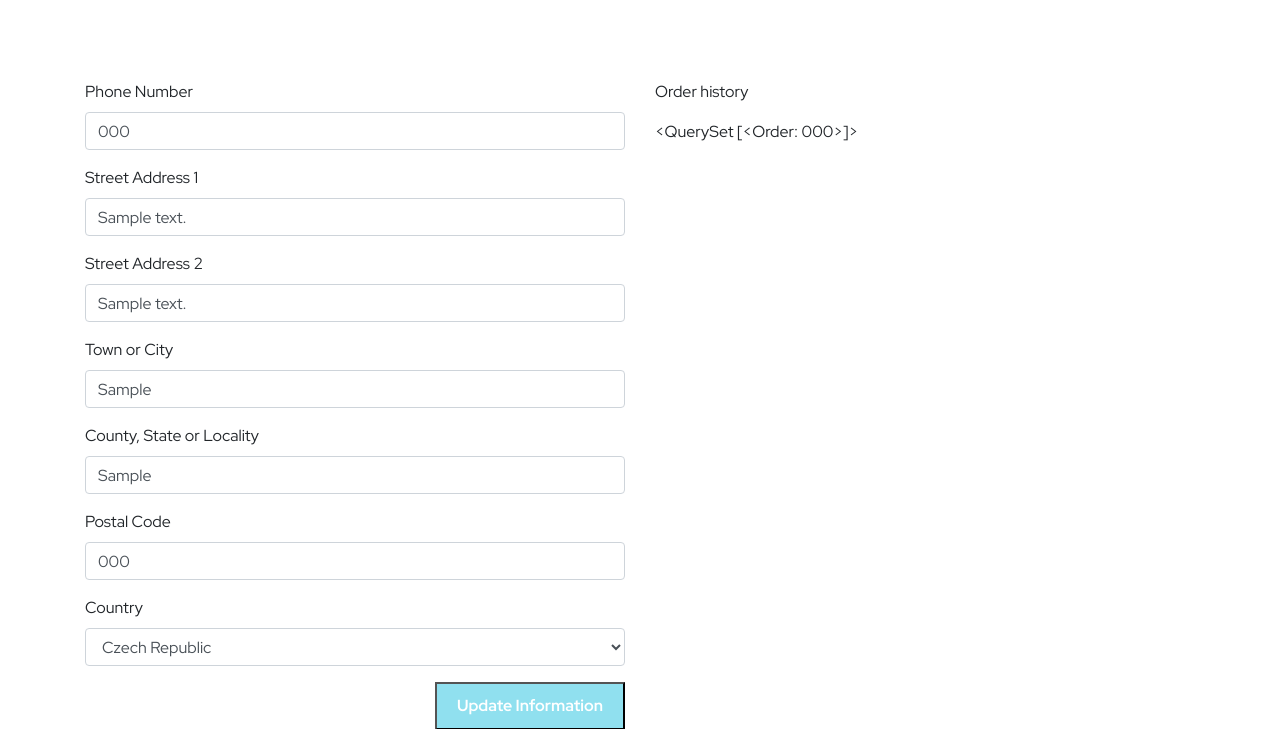
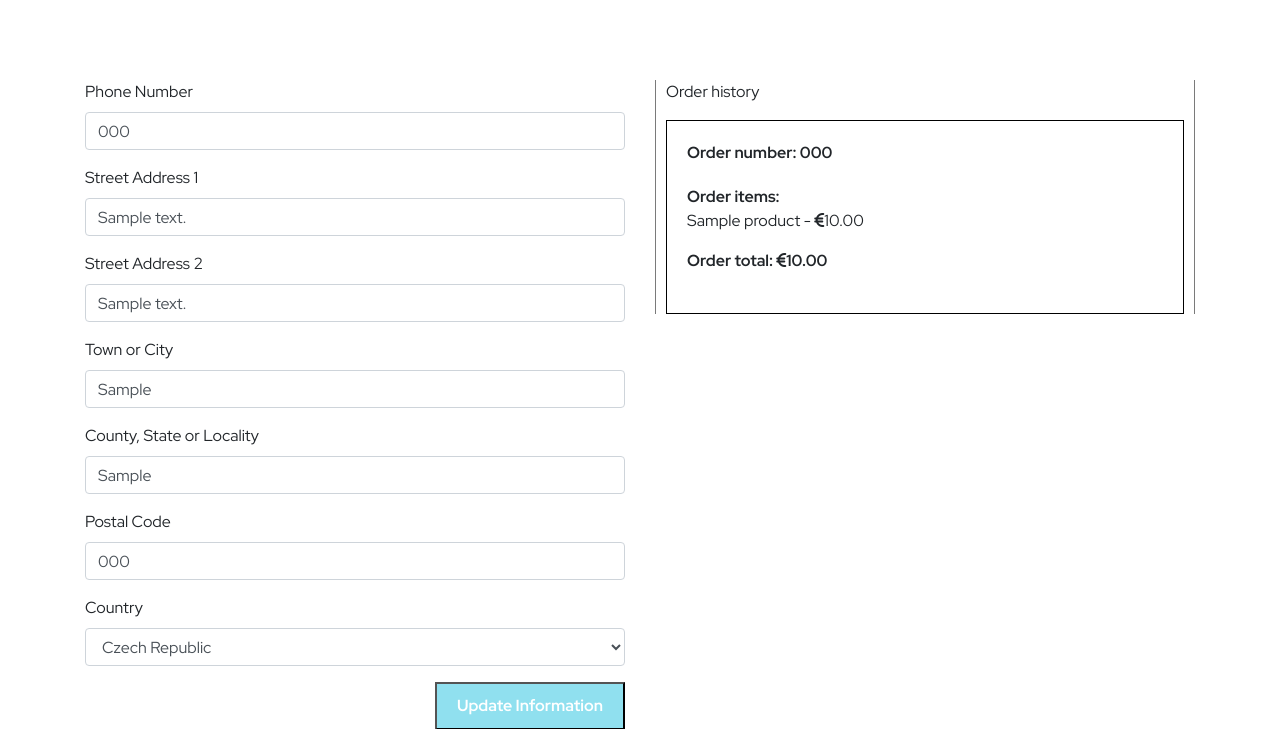
Before and after one commit to Code-Institute-Submissions/Jack112-create-Sprint_NovResub, a Django app: page /profile/ in a window 1280 px wide. Shown: the part 306-1035 px from the top of the page. Run offline with Django 3.2, Linux system fonts and the light colour scheme; a user stored in the database is signed in; tables that the repository leaves empty hold one stand-in row (values such as "Sample post"); some libraries are stand-ins or nearby versions.

Commit message:
Update profile view and template

```diff
--- a/profiles/static/profiles/css/profiles.css
+++ b/profiles/static/profiles/css/profiles.css
@@ -11,3 +11,22 @@
     display: flex;
     margin-left: auto;
 }
+
+.order-history {
+    border-left: 1px solid rgb(122, 122, 122);
+    border-right: 1px solid rgb(122, 122, 122);
+    padding: 0px 10px;
+}
+
+.order-history .order-container {
+    border: 1px solid black;
+    padding: 20px;
+}
+
+.order-history .order-container .order-items {
+    margin: 20px 0px;
+}
+
+.order-history .order-container .order-items .order-items-heading {
+    margin-bottom: 0;
+}
--- a/profiles/templates/profiles/profile.html
+++ b/profiles/templates/profiles/profile.html
@@ -33,7 +33,22 @@
             <div class="col-md-6">
                 <div class="order-history">
                     <p>Order history</p>
-                    {{ orders}}
+                    {% for order in orders %}
+                        <div class="order-container">
+                            <strong>Order number: {{order.order_number}}</strong>
+                            <div class="order-items">
+                                <p class="order-items-heading"><strong>Order items:</strong></p>
+                                <ul class="list-unstyled">
+                                    {% for item in order.lineitems.all %}
+                                        <li class="order-item">
+                                            {{ item.product.name }} - <i class="fas fa-euro-sign"></i>{{item.product.price}}
+                                        </li>
+                                    {% endfor %}
+                                </ul>
+                                <p class="order-total"><strong>Order total: <i class="fas fa-euro-sign"></i>{{ order.order_total }}</strong></p>
+                            </div>
+                        </div>
+                    {% endfor %}
                 </div>
             </div>
         </div>
@@ -41,7 +56,3 @@
 </div>
 
 {% endblock content %}
-
-{% block postloadjs %}
-
-{% endblock %}
--- a/profiles/views.py
+++ b/profiles/views.py
@@ -1,5 +1,6 @@
 from django.shortcuts import render, get_object_or_404
 from .models import UserProfile
+from django.contrib import messages
 from checkout.models import Order
 from .forms import UserProfileForm
 
@@ -9,6 +10,12 @@ def profile(request):
     """
 
     profile = get_object_or_404(UserProfile, user=request.user)
+
+    if request.method == 'POST':
+        form = UserProfileForm(request.POST, instance=profile)
+        if form.is_valid():
+            form.save()
+            messages.success(request, 'Your profile was successfully updated')
 
     orders = profile.orders.all()
     form = UserProfileForm(instance=profile)
--- a/templates/includes/navbar.html
+++ b/templates/includes/navbar.html
@@ -24,7 +24,7 @@
     </ul>
     <div class="navigation-end d-flex">
         <div class="nav-login">
-            <a href="{% url 'account_login' %}"><i class="fa-solid fa-user white"></i></a>
+            <a href="{% url 'profile' %}"><i class="fa-solid fa-user white"></i></a>
         </div>
         <div class="nav-shopping d-flex justify-content-end">
             <div class="nav-bag">
```
